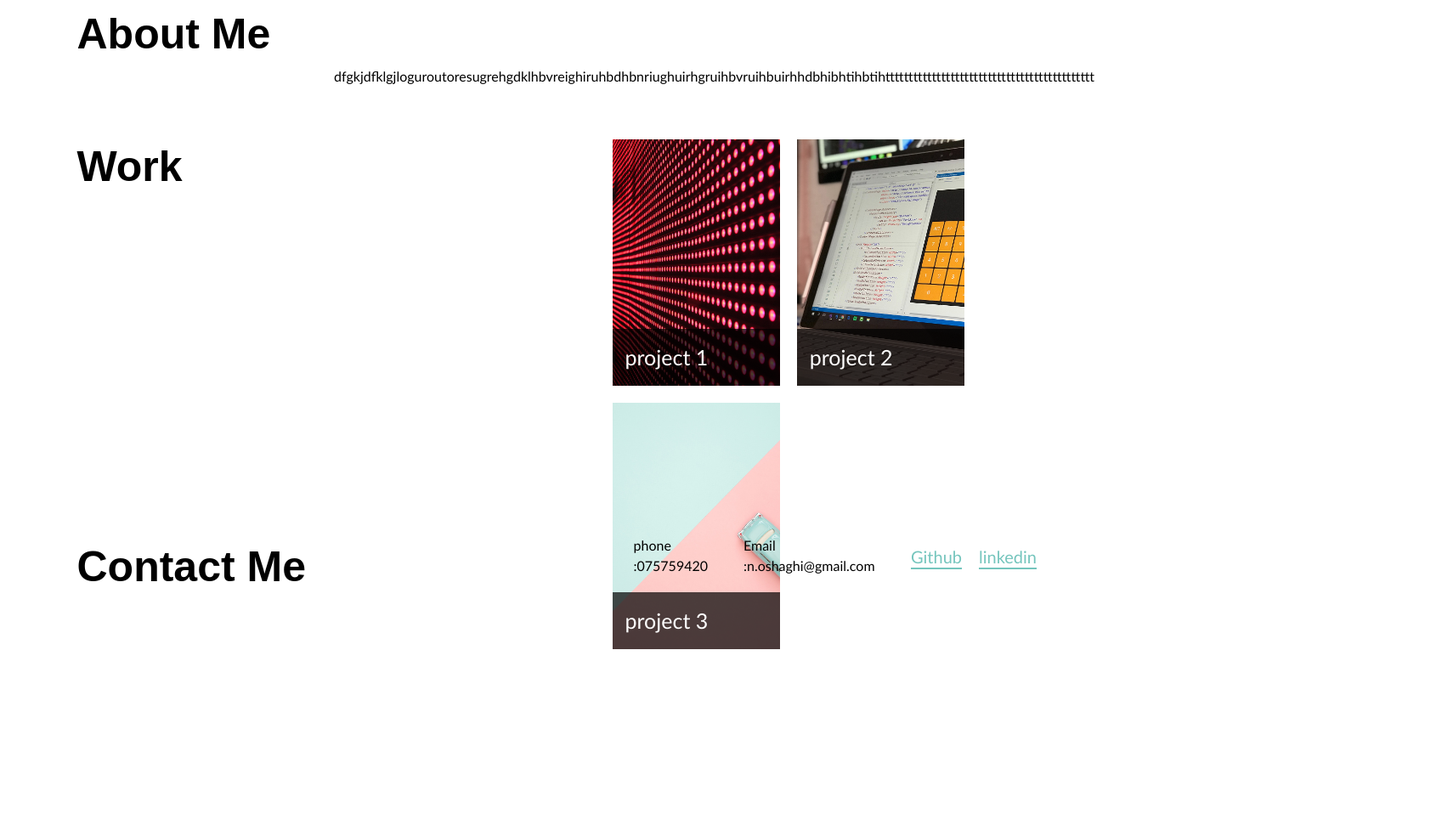
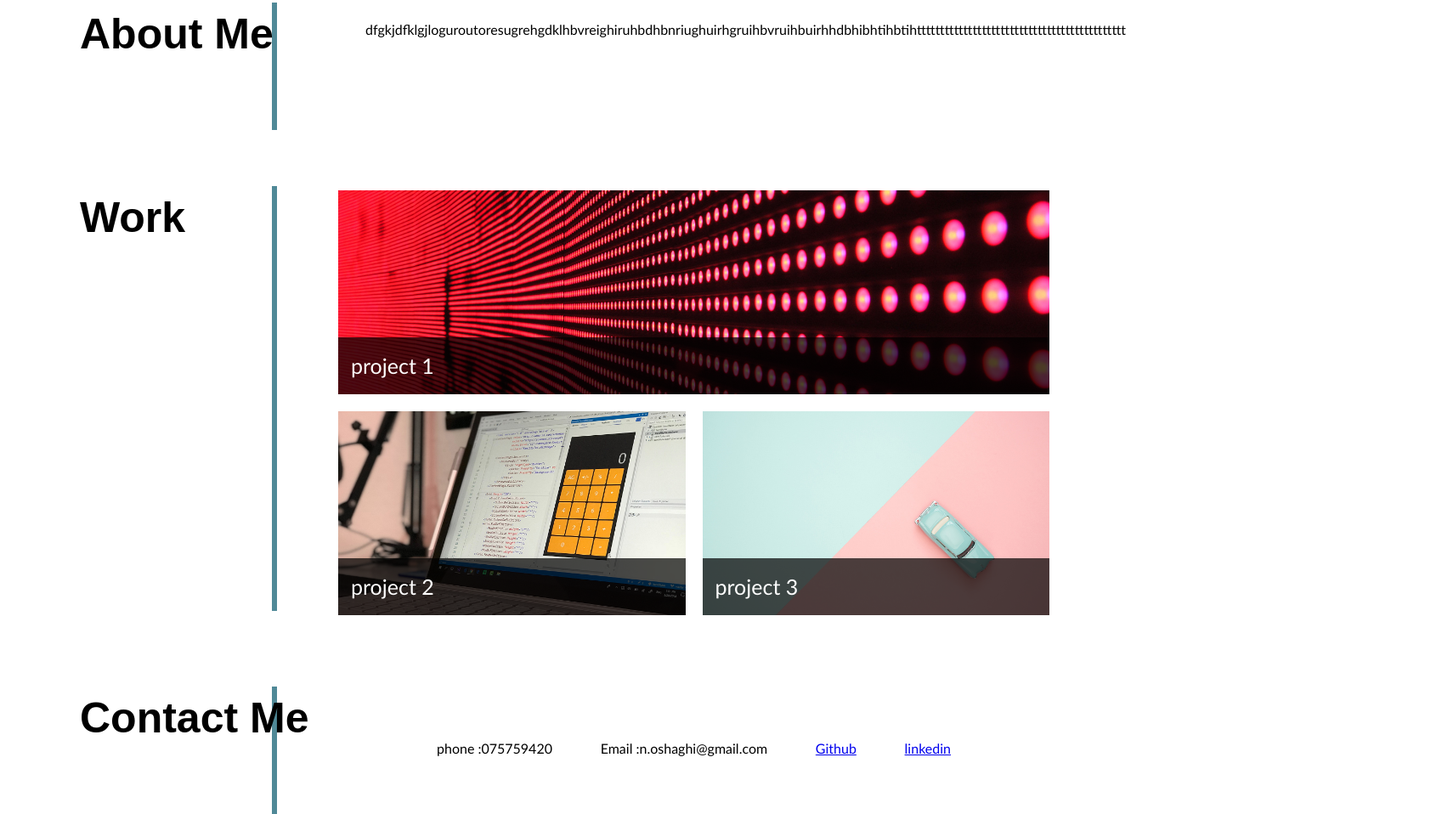
Before and after one commit to nill-10/Portfolio-CSS, a plain HTML site: page index.html in a window 1280 px wide. Shown: the part 521-1479 px from the top of the page at 85% size, 1710 px wide, since content can reach past the window. Before the commit the page ends 1308 px from the top, so only its background shows below. Drawn offline with Linux system fonts and the light colour scheme.

Commit message:
sections css added

```diff
--- a/css/style.css
+++ b/css/style.css
@@ -81,18 +81,38 @@ p {
 
 .page-wrapper {
   display:grid;
-  grid-template-columns:20% 80% ;
+  grid-template-columns:30% 70% ;
   grid-template-rows:20% 60% 20% ;
   grid-template-areas:"about about"
   " work work"
   " contact contact" ;
   padding:20px 40px 0 30px;
   margin-top: 20px;
-  /* height:100vh; */
-  justify-content:center;
-  align-content: center;
+  height:100vh
+  /* justify-content:center; */
+  /* align-items:center; */
 
 }
+
+.vl1 {
+  border-left: 6px solid rgb(80, 137, 151);
+  height: 150px;
+  position: absolute;
+  left :25%
+}
+.vl2 {
+  border-left: 6px solid rgb(80, 137, 151);
+  height: 500px;
+  position: absolute;
+  left :25%
+}
+.vl3 {
+  border-left: 6px solid rgb(80, 137, 151);
+  height: 150px;
+  position: absolute;
+  left :25%
+}
+
 #about {
   grid-area: about;
 }
@@ -103,26 +123,39 @@ p {
   grid-area: contact;
 }
 .text {
+  position: absolute;
   float: right;
-  width:70%;
-  border-right: 5px;
-
+  width:100%;
+  margin-top: 20px;
+  margin-left: 400px;
 }
 .page-section h2 {
+  position: absolute;
   font-size: 50px;
-  float: left;
+
+  /* float: left; */
   width:50%;
   margin-left:5%;
+  /* margin-top: 80px; */
+}
+.work {
+  margin-top: 5%;
 }
 .imgbox {
+
   display:grid;
   grid-template-columns: 1fr 1fr;
-  grid-template-rows: 300px 300px ;
+  grid-template-rows: 250px 250px ;
   grid-template-areas:
    "project1 project1"
   "project2" "project3";
+  width:100%;
+  padding-left: 30%;
+  /* padding-bottom: 30%; */
 
-  padding: 0 100px 0 20px;
+
+
+  /* padding: 0 100px 0 20px; */
   gap: 10px;
 }
 
@@ -150,6 +183,7 @@ p {
 
 #project1{
   background-image: url(../images/02-portfolio-1.jpg);
+  grid-column: 1/3;
 
 
 }
@@ -167,29 +201,24 @@ p {
 
 /* footer */
 .contactme {
-margin: 0 10px;
-/* justify-content: space-between; */
+/* position: absolute; */
 display: flex;
 list-style-type: none;
+margin-left: 30%;
+margin-top: 5%;
+padding: 0 10%;
+justify-content: space-between;
+
 }
-.contactme a {
-  padding: 10px;
+.contact {
+  margin-top: 15%;
+
+}
+.contactList {
+  /* padding: 10px; */
   color: rgb(117, 197, 189);
   font-size: 20px;
   text-underline-offset: 5px;
+  margin: 0 30px;
 
 }
-
-.contactlist {
-  display: flex;
-  justify-content: space-between;
-
-  align-items: flex-start;
-
-}
-
-/* .page-section h2 {
-  border-right: 5px;
-  border-color: black;
-
-} */
--- a/index.html
+++ b/index.html
@@ -32,14 +32,17 @@
   </section>
 
   <main class="page-wrapper">
+
     <!-- about me -->
     <section class="page-section" id="about">
-     <div class="section"> <h2>About Me</h2> </div>
+    <div class="vl1"></div>
+     <div class="section"> <h2>About Me</h2> </div></div>
      <p class="text">dfgkjdfklgjloguroutoresugrehgdklhbvreighiruhbdhbnriughuirhgruihbvruihbuirhhdbhibhtihbtihttttttttttttttttttttttttttttttttttttttttttttt</p>
     </section>
 
     <!-- portfolio container -->
     <section class="page-section work" id="work">
+      <div class="vl2"></div>
       <div class="section">
         <h2>Work</h2>
       </div>
@@ -58,6 +61,7 @@
 
     <!-- contact -->
     <section class="page-section contact" id="contact">
+      <div class="vl3"></div>
       <div class="section"><h2>Contact Me</h2></div>
       <div class="contactlist">
         <ul class="contactme">
```
